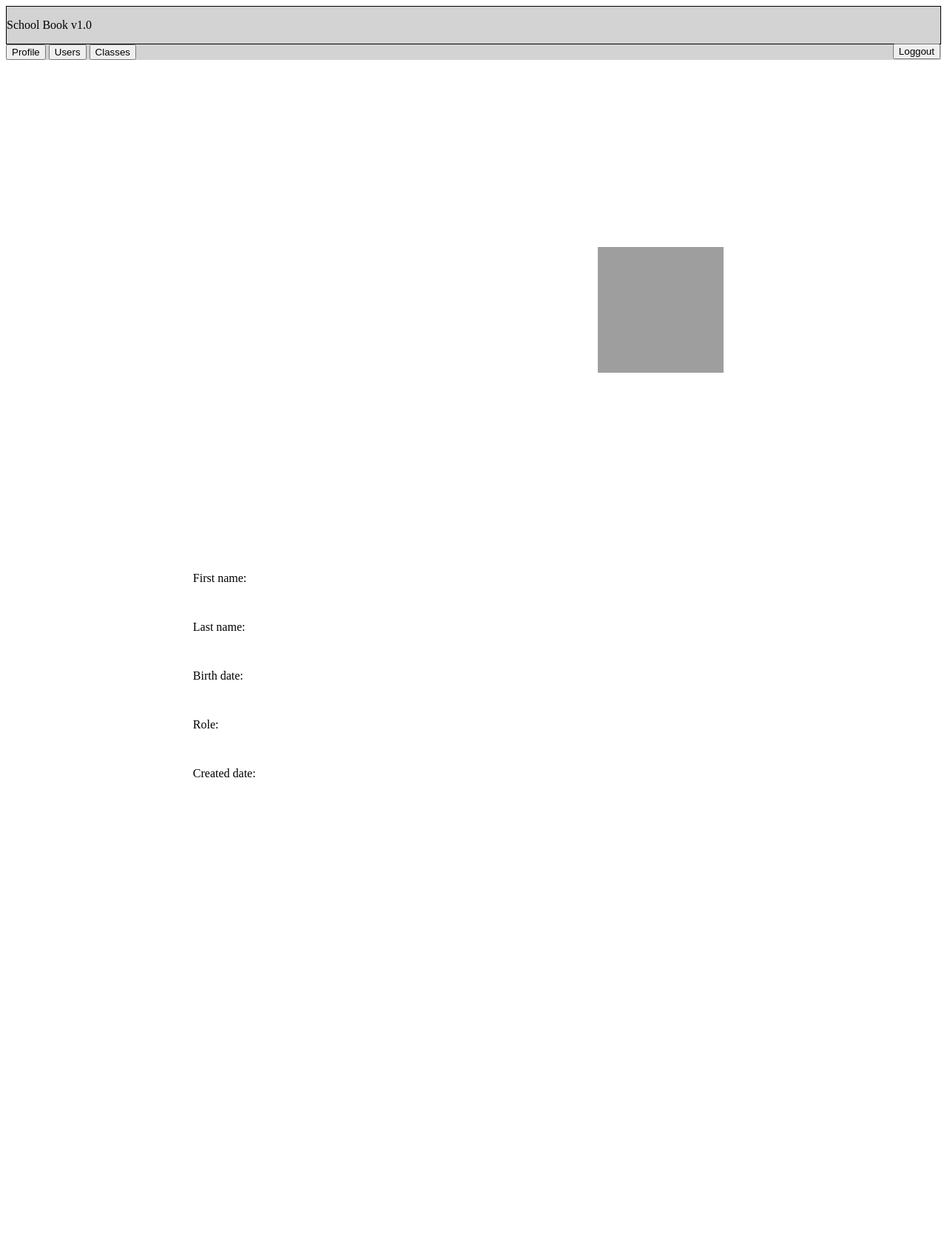
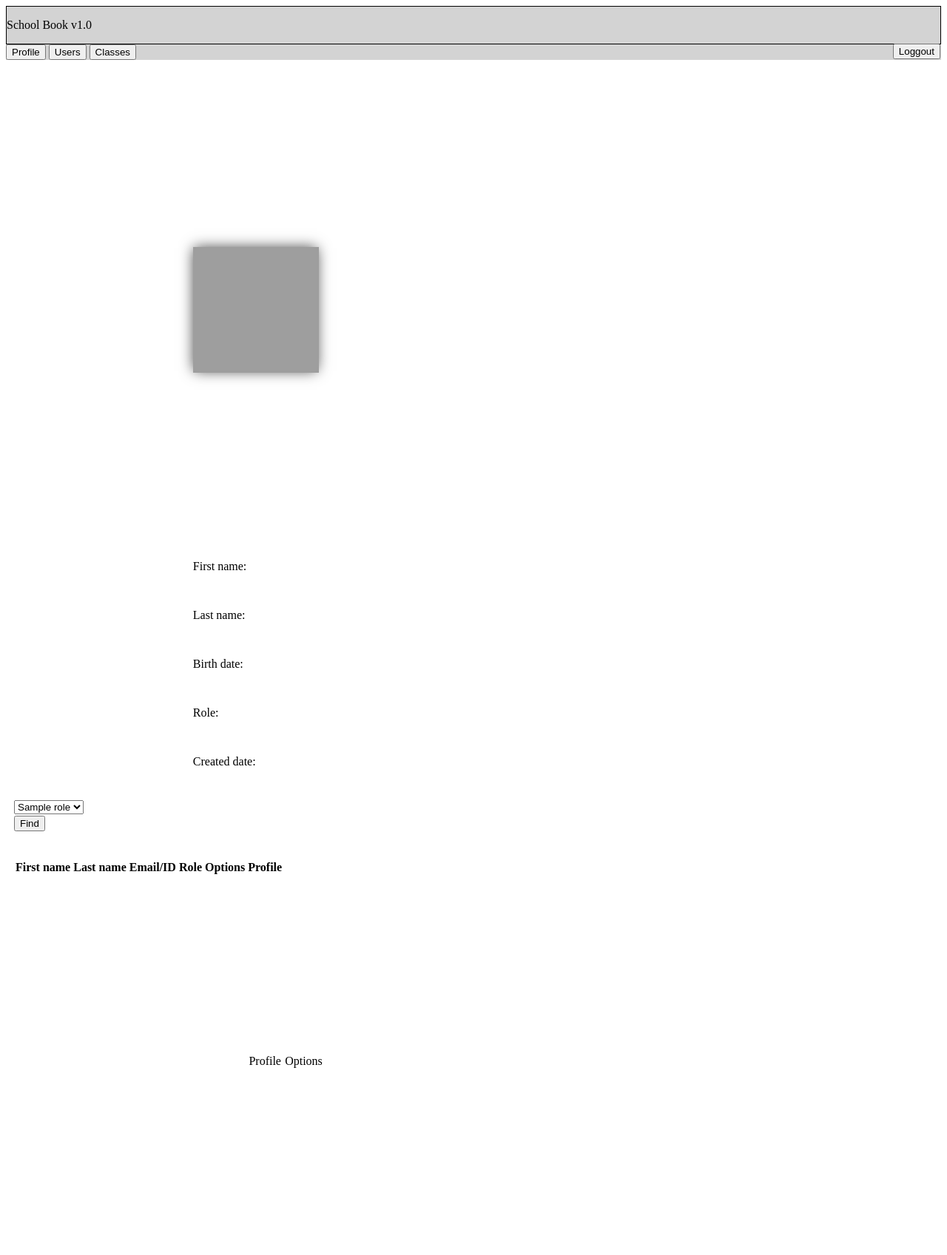
Before and after one commit to YodaBikarbona/school_book, a Flask app: template school_book/templates/admin.html in a window 1280 px wide; the page is wider, and only the part inside the window is pictured. Shown: that part at 74% size. Before the commit the page ends 1051 px from the top of that part, so only its background shows below. Run offline with Flask 2, Linux system fonts and the light colour scheme; the template is opened without the code that fills it: most values are stand-ins (such as "Sample title", 1, 10 or a date in 2020); some libraries are stand-ins or nearby versions; grey boxes are pictures that could not be loaded.

Commit message:
user_list

```diff
--- a/school_book/static/js/app.js
+++ b/school_book/static/js/app.js
@@ -85,11 +85,13 @@
 
 .controller('adminController', ['$scope','$http','$q', function($scope,$http,$q){
 	$scope.show_tab = 0
+	$scope.user_list_lenght = 0
 
 
 	$scope.show_profile = function(){
 		$scope.show_tab = 0
 		$scope.show_tab = 1
+		$scope.user_list_lenght = 0
 		console.log($scope.show_tab)
 	}
 
@@ -113,6 +115,7 @@
 	$scope.show_classes = function(){
 		$scope.show_tab = 0
 		$scope.show_tab = 3
+		$scope.user_list_lenght = 0
 		console.log($scope.show_tab)
 	}
 	//console.log($state.params)
@@ -128,6 +131,7 @@
             data: role
           }).then(function(resp){
           	callback(resp.data.user_list)
+          	$scope.user_list_lenght = resp.data.user_list.length
           }, function(resp){
             console.log(resp)
           })
@@ -139,6 +143,7 @@
     		method: 'GET'
     	}).then(function(resp){
     		callback(resp.data.role_list)
+    		console.log(resp.data.role_list.length)
     	}), function(resp){
 
     	}
--- a/school_book/templates/admin.html
+++ b/school_book/templates/admin.html
@@ -18,13 +18,10 @@
 
 
 <style type="text/css">
-#first_div{
-    width: 100px;
-    height: 100px;
-    margin: 50px;
+#profile_image{
     -webkit-box-shadow: -1px -1px 18px -2px rgba(0,0,0,0.75);
--moz-box-shadow: -1px -1px 18px -2px rgba(0,0,0,0.75);
-box-shadow: -1px -1px 18px -2px rgba(0,0,0,0.75);
+    -moz-box-shadow: -1px -1px 18px -2px rgba(0,0,0,0.75);
+    box-shadow: -1px -1px 18px -2px rgba(0,0,0,0.75);
 }
 </style>
 
@@ -81,8 +78,8 @@
             <div class="row">
                 <div class="col-md-6" style="background-color: white;">
                     <div class="row">
-                        <div style="padding: 20%; width: 100%; text-align: center">
-                            <img class="img-responsive" src="http://cdn.osxdaily.com/wp-content/uploads/2014/07/users-and-groups-icon-mac.png" class="img-rounded" alt="Chania" style="width: 170px; height: 170px">
+                        <div class="col-md-12" style="margin: 20%; padding: 0; height: 170px;">
+                            <img id="profile_image" class="img-responsive" src="http://cdn.osxdaily.com/wp-content/uploads/2014/07/users-and-groups-icon-mac.png" class="img-rounded" alt="Chania" style="width: 170px; height: 170px">
                         </div>
                     </div>
                     <div class="row">
@@ -113,12 +110,79 @@
                         </div>
                     </div>
                 </div>
-                <div class="col-md-6" style="background-color: black;">
+                <div class="col-md-6">
                     <!--Part two of informations-->
                 </div>
             </div>
         </div>
         <!--Show tab two-->
+        <div class="col-md-10" ng-if="show_tab == 2">
+            <div class="row" style="padding: 10px">
+                <div class="col-md-12">
+                    <form ng-submit="find_by_role(role)" class="form-inline">
+                        <div style="padding: 1px">
+                            <select class="form-control-sm" ng-model='role'>
+                                <option ng-repeat="role in roles" value="{{role.role_name}}">
+                                    {{role.role_name}}
+                                </option>
+                            </select>
+                        </div>
+                        <div style="padding: 1px">
+                            <button type="submit" class="btn btn-secondary btn-sm rounded-0">Find</button>
+                        </div>
+                    </form>
+                </div>
+            </div>
+            <div class="row" style="padding: 10px" ng-if="user_list_lenght > 0">
+                <table class="table table-striped table-sm" style="text-align: center;">
+                    <thead>
+                        <th>
+                            First name
+                        </th>
+                        <th>
+                            Last name
+                        </th>
+                        <th>
+                            Email/ID
+                        </th>
+                        <th>
+                            Role
+                        </th>
+                        <th>
+                            Options
+                        </th>
+                        <th>
+                            Profile
+                        </th>
+                    </thead>
+                    <tbody style="height: 500px; overflow-y: scroll;">
+                        <tr ng-repeat="user in users">
+                            <td>
+                                {{user.first_name}}
+                            </td>
+                            <td>
+                                {{user.last_name}}
+                            </td>
+                            <td ng-if="user.email">
+                                {{user.email}}
+                            </td>
+                            <td ng-if="!user.email">
+                                {{user.unique_ID}}
+                            </td>
+                            <td>
+                                {{user.role.role_name}}
+                            </td>
+                            <td>
+                                Profile
+                            </td>
+                            <td>
+                                Options
+                            </td>
+                        </tr>
+                    </tbody>
+                </table>
+            </div>
+        </div>
     </div>
 </div>
 
```
